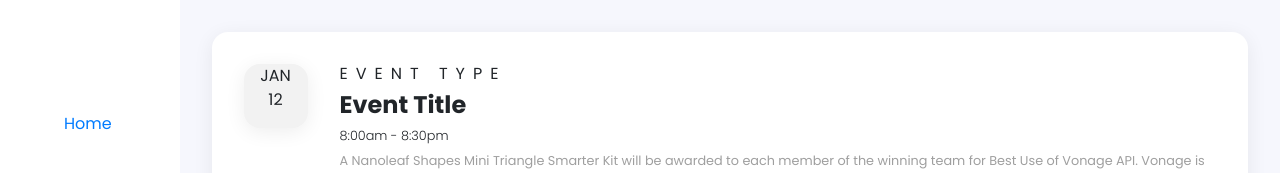
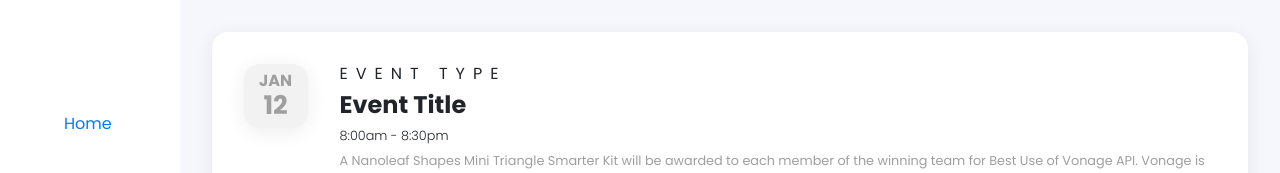
Before and after one commit to janakitti/hackathon-global, a React (Create React App) app: page /events in a window 1280 px wide. Shown: the top 173 px of the page. Built offline with nearby package versions, Linux system fonts and the light colour scheme.

Commit message:
Format event cal

```diff
--- a/src/components/Events/EventCard/EventCard.scss
+++ b/src/components/Events/EventCard/EventCard.scss
@@ -16,6 +16,9 @@
 }
 
 .cal-container {
+  display: flex;
+  justify-content: center;
+  flex-direction: column;
   position: relative;
   height: 4em;
   width: 4em;
@@ -27,11 +30,19 @@
 
 .cal-month {
   display: block;
+  font-size: 1em;
+  font-weight: 700;
+  line-height: 1.2em;
+  color: $light;
   text-align: center;
 }
 
 .cal-date {
   display: block;
+  font-size: 1.6em;
+  font-weight: 700;
+  line-height: 1.2em;
+  color: $light;
   text-align: center;
 }
 
```
